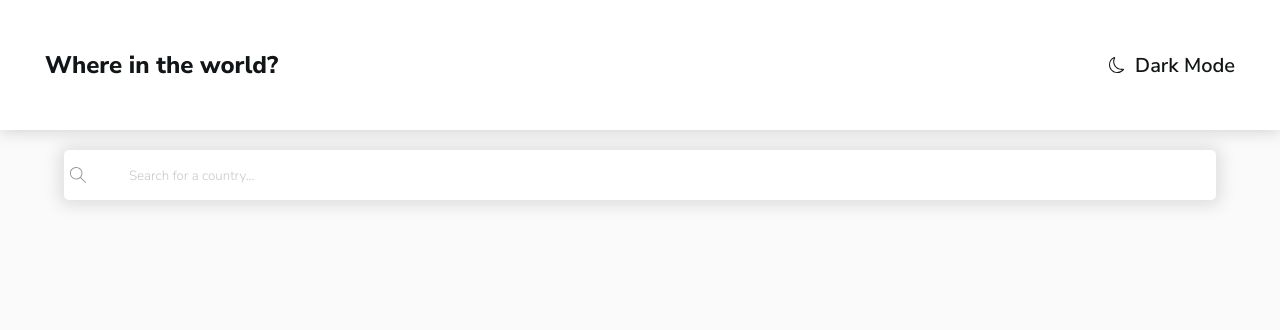
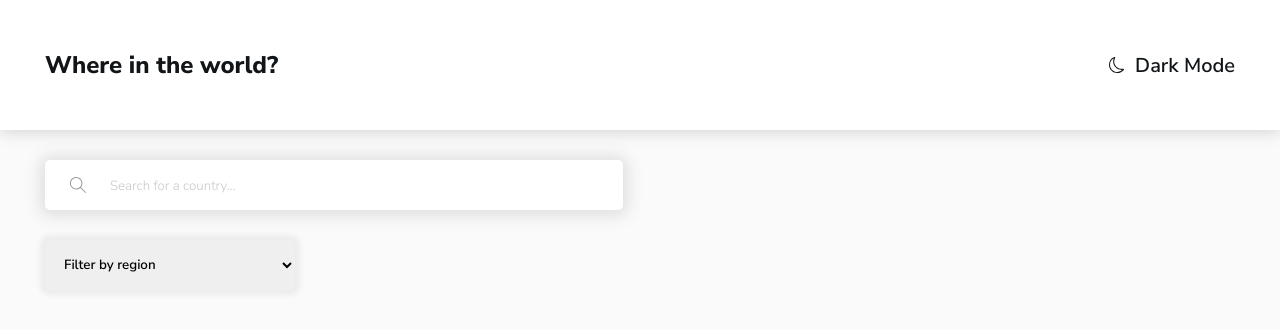
Before and after one commit to dtomicic/countries-rest, a Next.js app: page / in a window 1280 px wide. Shown: the top 330 px of the page. Built offline with nearby package versions, Linux system fonts and the light colour scheme.

Commit message:
filter design done

```diff
--- a/pages/index.js
+++ b/pages/index.js
@@ -10,13 +10,20 @@ export default function Home({theme}) {
           <meta name="description" content="List of countries" />
           <link rel="icon" href="/favicon.ico" />
         </Head>
-        <div className={styles.mainSection}>
+        <div className={styles.firstSection}>
           <div className={styles.searchSection}>
             <SlMagnifier className={`${styles["searchSectionIcon"]} ${theme ? styles["searchSectionIconLight"] : ''}`} />
             <input className={`${styles["searchSectionInput"]} ${theme ? styles["searchSectionDark"] : styles["searchSectionLight"]}`} placeholder="Search for a country..."></input>
           </div>
           <div className={styles.filterSection}>
-
+            <select name="regions" className={`${styles["filterSectionDropdown"]} ${theme ? styles["filterSectionDropdownDark"] : ''}`}>
+              <option value="">Filter by region</option>
+              <option value="africa">Africa</option>
+              <option value="america">America</option>
+              <option value="asia">Asia</option>
+              <option value="europe">Europe</option>
+              <option value="oceania">Oceania</option>
+            </select>
           </div>
         </div>
     </div>
--- a/styles/Home.module.css
+++ b/styles/Home.module.css
@@ -1,9 +1,10 @@
-.mainSection {
+.firstSection {
     display: flex;
-    margin-top: 20px;
+    margin-top: 30px;
     justify-content: center;
     width: 100%;
     flex-direction: column;
+    padding: 0 15px 0 15px;
 }
 
 .searchSection {
@@ -11,10 +12,11 @@
     width: 100%;
     justify-content: center;
     align-items: center;
+    max-width: 578px;
 }
 
 .searchSectionInput {
-    width: 90%;
+    width: 100%;
     height: 50px;
     border-radius: 5px;
     border: none;
@@ -33,7 +35,7 @@
 
 .searchSectionIcon {
     position: absolute;
-    left: 50px;
+    left: 40px;
     opacity: .4;
 }
 
@@ -58,17 +60,52 @@
 .filterSection {
     display: flex;
     margin-top: 30px;
-    width: 100%;
-    padding-left: 20px;
-
+    width: 90%;
+    max-width: 578px;
+    justify-content: flex-start;
 }
 
+.filterSectionDropdown {
+    height: 50px;
+    width: 70%;
+    border: none;
+    padding: 0 15px;
+    font-family: 'Nunito Sans';
+    font-weight: 600;
+    border-radius: 5px;
+    box-shadow: 0px 0px 5px 5px rgba(119, 119, 119, 0.1);
+    max-width: 250px;
+}
+
+.filterSectionDropdown:focus {
+    outline: none;
+}
+
+.filterSectionDropdownDark {
+    background-color: hsl(208, 24%, 33%);
+    color: white;
+}
 
 @media screen and (min-width: 768px) {
-    .searchSectionIcon {
-        position: absolute;
-        left: 70px;
-        opacity: .4;
+    .firstSection {
+        padding: 0px 45px;
     }
 
+    .searchSectionIcon {
+        left: 70px;
+    }
 }
+
+@media screen and (min-width: 1440px) {
+    .firstSection {
+        padding: 0px 80px;
+    }
+
+    .searchSectionInput {
+        height: 60px;
+    }
+
+    .searchSectionIcon {
+        left: 110px;
+    }
+}
```
